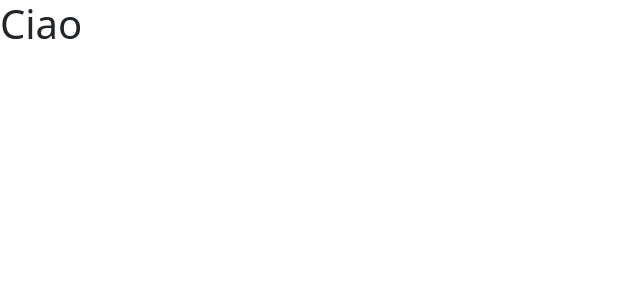
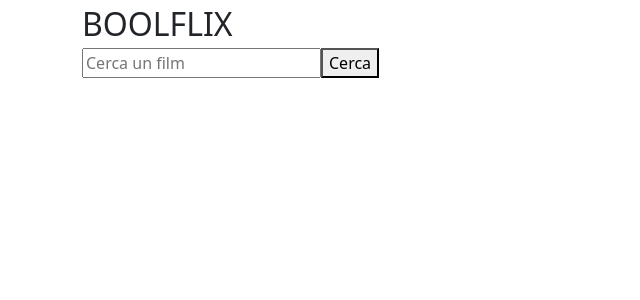
Before and after one commit to luishs0/vite-boolflix, a Vue app: page / in a window 1280 px wide. Shown: the top 300 px of the page, without its empty margins (0-640 px from the left). Built offline with nearby package versions, Linux system fonts and the light colour scheme.

Commit message:
Milestone 1

```diff
--- a/src/App.vue
+++ b/src/App.vue
@@ -13,13 +13,22 @@ export default {
   components: {
     AppHeader,
     AppMain
+  },
+  methods: {
+    searchMovies() {
+      axios.get(`https://api.themoviedb.org/3/search/movie?api_key=b296117dc40f05fe25e2213ed501ca25&query=${this.store.searchKey}`).then((resp) => {
+        this.store.movies = resp.data.results;
+        console.log(this.store.movies);
+      })
+    }
   }
 }
 </script>
 
 
 <template>
-  <h1>Ciao</h1>
+  <AppHeader @search="searchMovies" />
+  <AppMain />
 </template>
 
 
--- a/src/components/AppHeader.vue
+++ b/src/components/AppHeader.vue
@@ -1,13 +1,29 @@
 <script>
+import { store } from "../store";
 
+export default {
+    data() {
+        return {
+            store
+        }
+    }
+}
 </script>
 
 
 <template>
-
+    <div class="container">
+        <div class="logo">BOOLFLIX</div>
+        <div class="searchbar">
+            <input type="text" placeholder="Cerca un film" v-model="store.searchKey">
+            <button @click="$emit('search')">Cerca</button>
+        </div>
+    </div>
 </template>
 
 
 <style scoped>
-
+.logo {
+    font-size: 2rem;
+}
 </style>
--- a/src/components/AppMain.vue
+++ b/src/components/AppMain.vue
@@ -1,10 +1,29 @@
 <script>
+import { store } from "../store";
 
+export default {
+    data() {
+        return {
+            store
+        }
+    }
+}
 </script>
 
 
 <template>
+    <div class="container">
 
+        <ul class="films">
+            <li class="film mb-5" v-for="(film, index) in this.store.movies">
+                <p>Tittolo: {{ film.title }}</p>
+                <p>Tittolo originale: {{ film.original_title }} </p>
+                <p>Lingua: {{ film.original_language }} </p>
+                <p>Voto: {{ film.vote_average }} </p>
+            </li>
+        </ul>
+
+    </div>
 </template>
 
 
```
